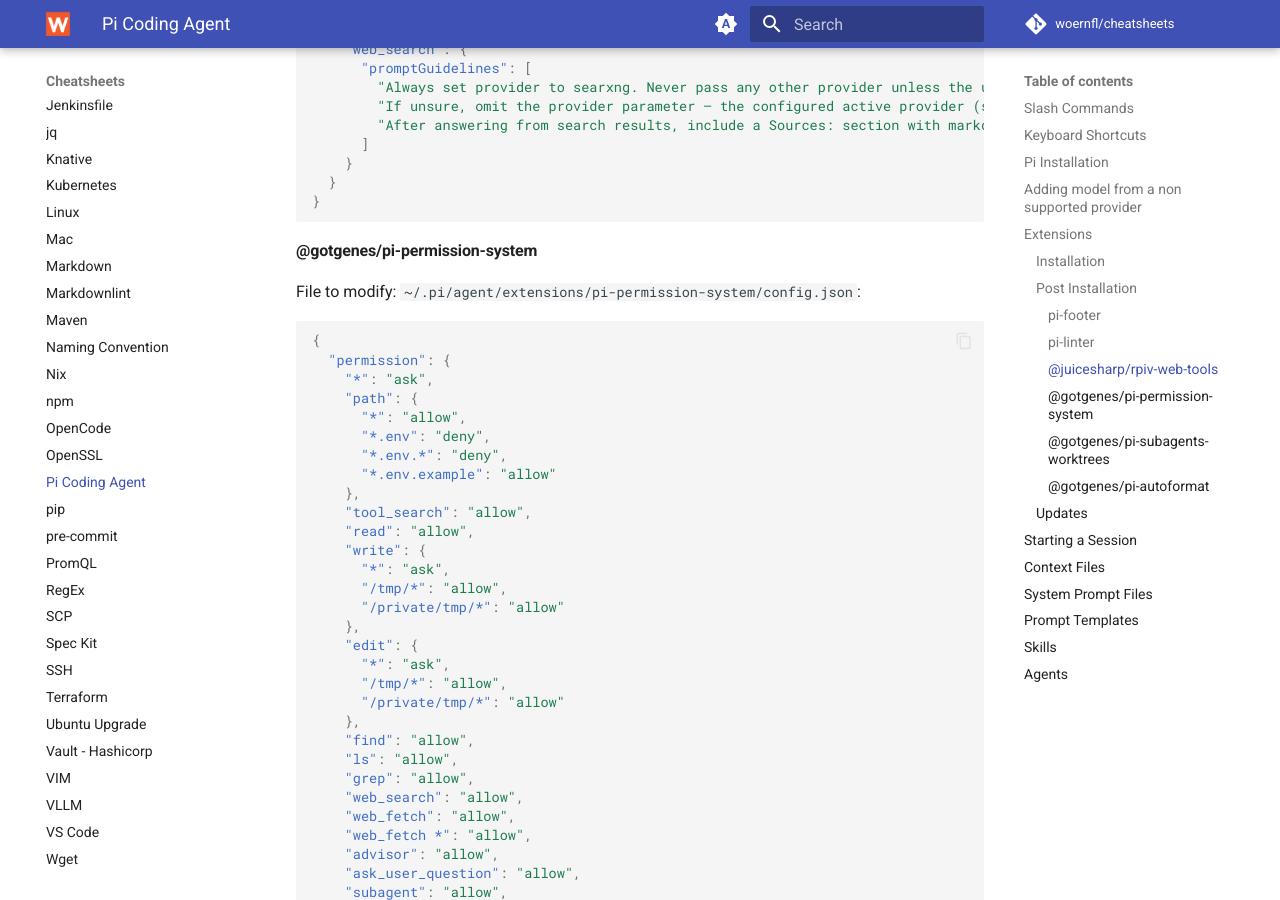
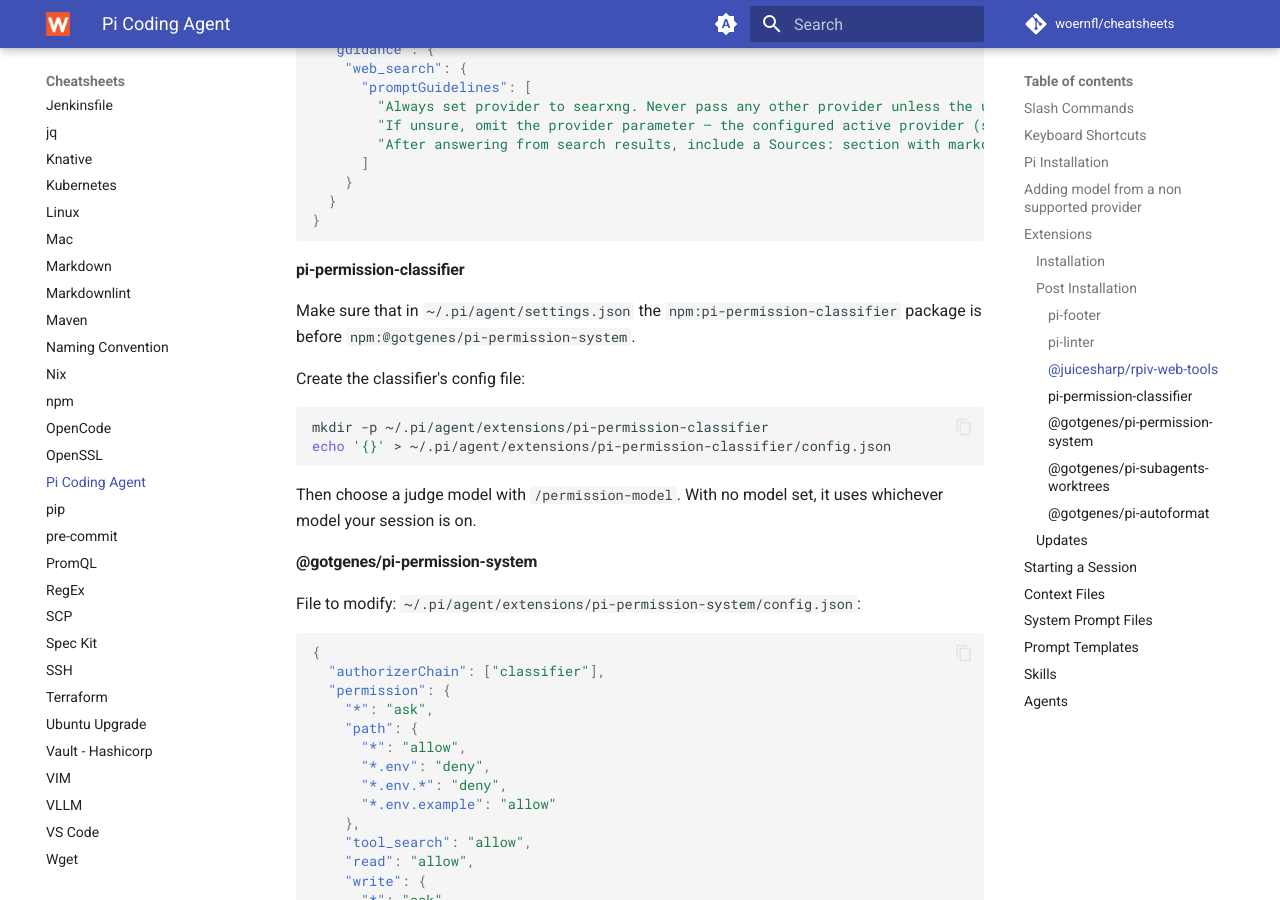
Before and after one commit to woernfl/cheatsheets, an MkDocs documentation site: the page built from docs/pi.md, in a window 1280 px wide and 900 px high, scrolled down 7709 px. Built offline with MkDocs 1.6.1 and Material for MkDocs 9.7.7, drawn with Linux system fonts in a browser that asks for light colours; comment, search, counter and statistics services are not loaded; some of the changed text lies outside the part shown.

Commit message:
Update pi.md (#551)
* Update pi.md

````diff
--- a/docs/pi.md
+++ b/docs/pi.md
@@ -172,6 +172,7 @@
 pi install npm:@juicesharp/rpiv-web-tools
 pi install npm:@juicesharp/rpiv-ask-user-question
 pi install npm:@juicesharp/rpiv-advisor
+pi install npm:pi-permission-classifier
 pi install npm:@gotgenes/pi-permission-system
 pi install npm:@gotgenes/pi-subagents
 pi install npm:@gotgenes/pi-subagents-worktrees
@@ -365,12 +366,26 @@
 }
 ```
 
+#### pi-permission-classifier
+
+Make sure that in `~/.pi/agent/settings.json` the `npm:pi-permission-classifier` package is before `npm:@gotgenes/pi-permission-system`.
+
+Create the classifier's config file:
+
+```bash
+mkdir -p ~/.pi/agent/extensions/pi-permission-classifier
+echo '{}' > ~/.pi/agent/extensions/pi-permission-classifier/config.json
+```
+
+Then choose a judge model with `/permission-model`. With no model set, it uses whichever model your session is on.
+
 #### @gotgenes/pi-permission-system
 
 File to modify: `~/.pi/agent/extensions/pi-permission-system/config.json`:
 
 ```json
 {
+  "authorizerChain": ["classifier"],
   "permission": {
     "*": "ask",
     "path": {
````
